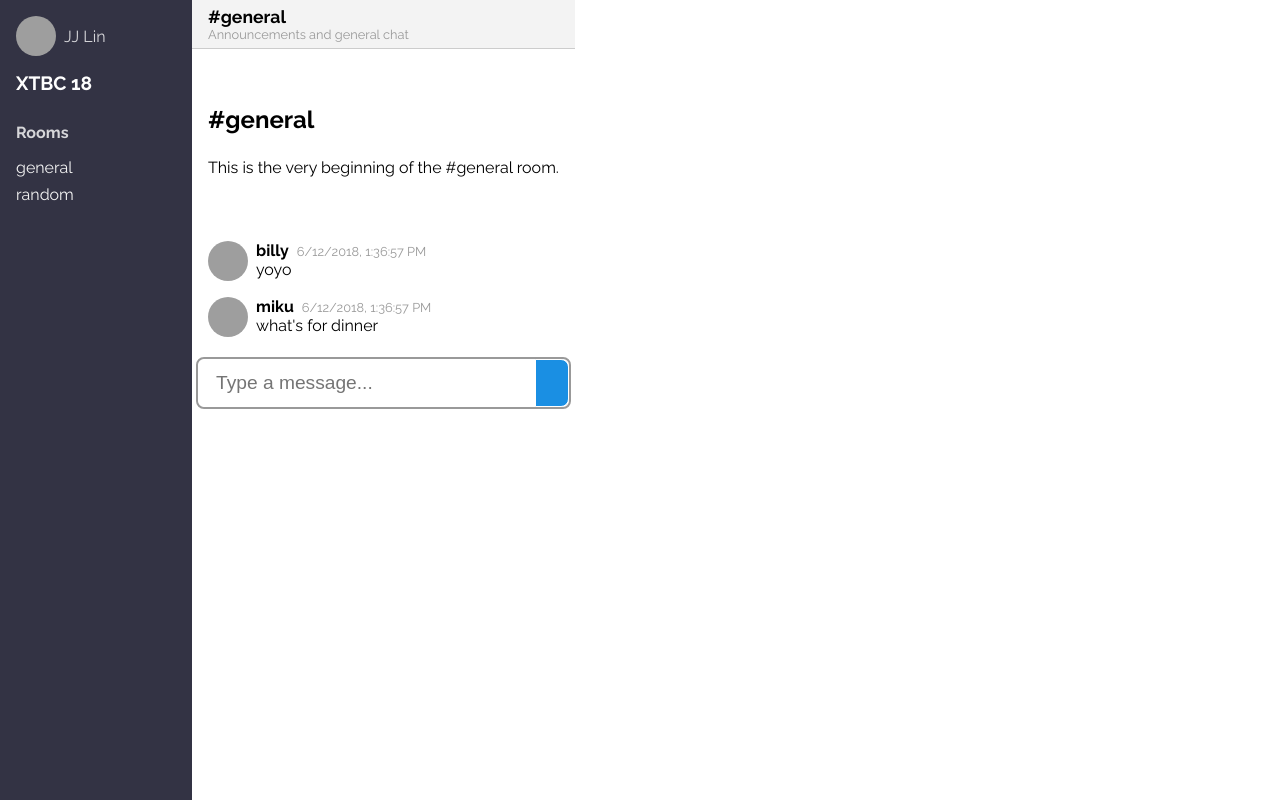
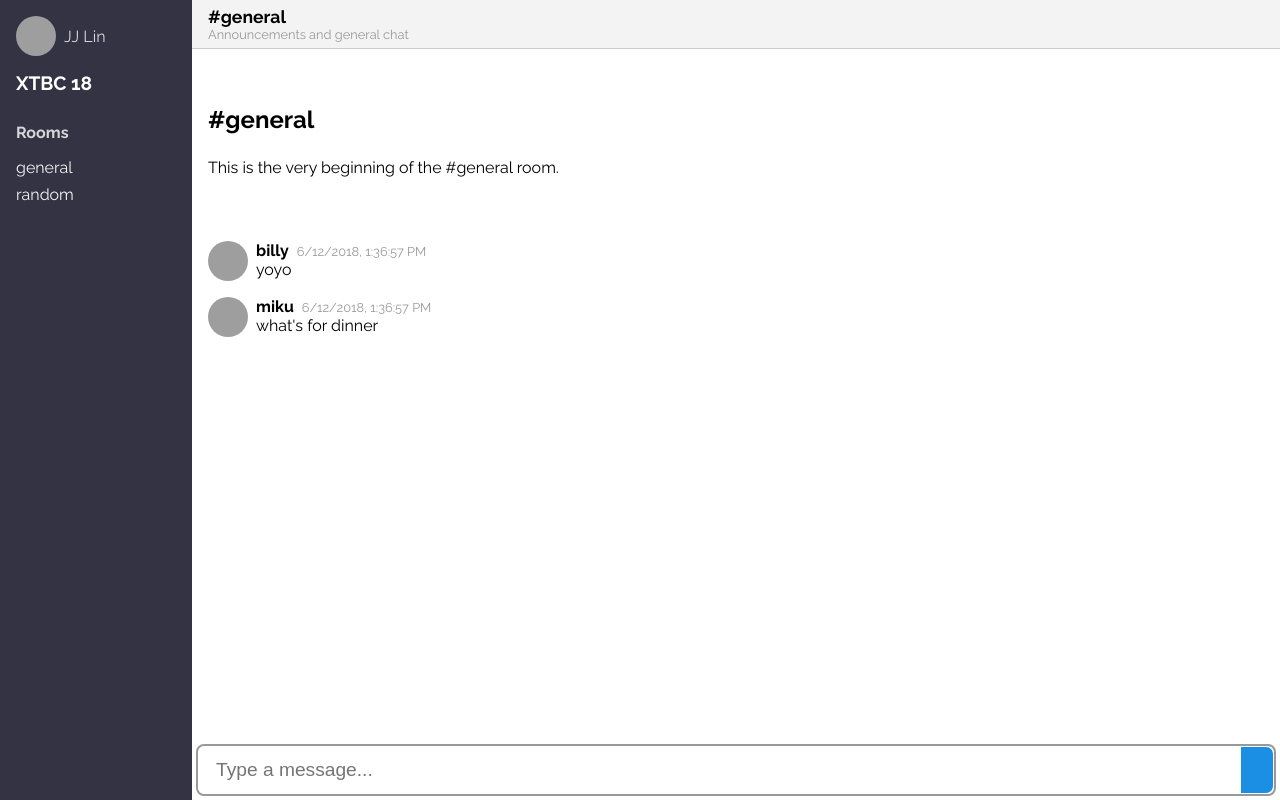
Before and after one commit to fangbilly/ChattingRoom, a React (Create React App) app: page / in a window 1280 px wide. Built offline with nearby package versions, Linux system fonts and the light colour scheme; grey boxes are pictures that could not be loaded; the HTML template or start-up script is replaced by a standard one.

Commit message:
style chat

```diff
--- a/src/Chat.js
+++ b/src/Chat.js
@@ -1,7 +1,7 @@
 import React, { Component } from 'react'
-import ChatHeader from './ChatHeader';
-import MessageList from './MessageList';
-import MessageForm from './MessageForm';
+import ChatHeader from './ChatHeader'
+import MessageList from './MessageList'
+import MessageForm from './MessageForm'
 
 
 
@@ -30,7 +30,9 @@ class Chat extends Component {
 
     render() {
       return (
-        <div className='Chat' >
+        <div
+            className='Chat'
+            style={styles} >
             <ChatHeader/>
             <MessageList messages={this.state.messages}/>
             <MessageForm addMessage={this.addMessage} />
@@ -40,4 +42,10 @@ class Chat extends Component {
     }
 }
 
+const styles={
+    flex: 1,
+    display: 'flex',
+    flexDirection: 'column',
+}
+
 export default Chat
```
